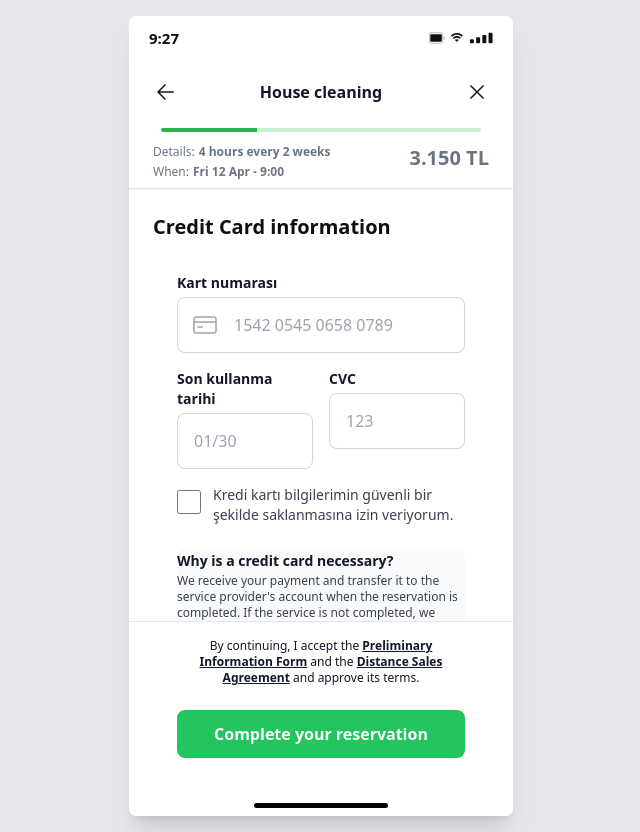
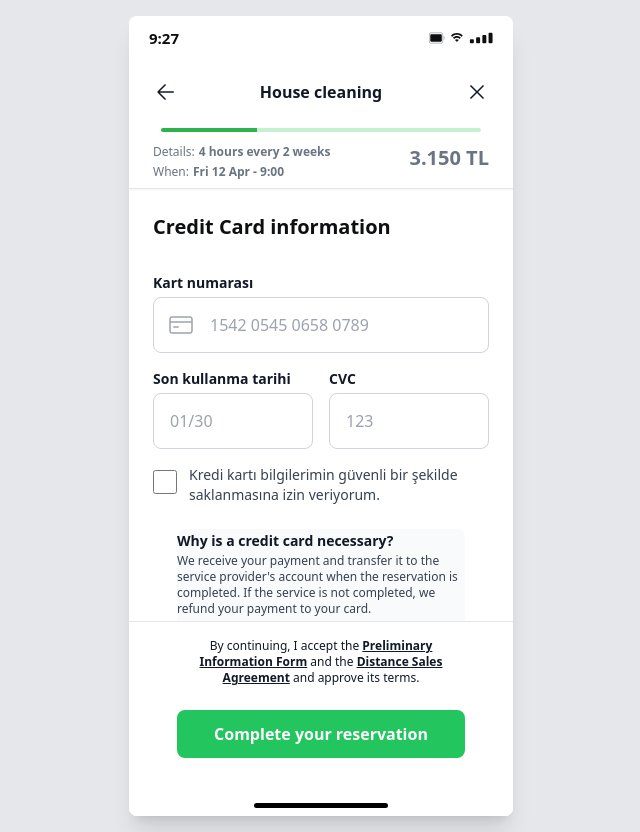
Before and after one commit to Marcobaldessari/Homerun-Replica, a React app: page / in a window 1280 px wide. Shown: the whole page, without its empty margins (319-959 px from the left). Built offline with nearby package versions, Linux system fonts and the light colour scheme; the HTML template or start-up script is replaced by a standard one.

Commit message:
Remove left-right padding from CreditCardForm

```diff
--- a/src/components/CreditCardForm/CreditCardForm.tsx
+++ b/src/components/CreditCardForm/CreditCardForm.tsx
@@ -75,7 +75,7 @@ export const CreditCardForm: React.FC<CreditCardFormProps> = ({
     e.preventDefault();
     onSubmit?.(formData);
   };
-  return <div className={`w-full max-w-lg bg-white p-6 space-y-4 ${className}`} data-id={dataId}>
+  return <div className={`w-full max-w-lg bg-white py-6 space-y-4 ${className}`} data-id={dataId}>
         {/* Card Number */}
         <div className="space-y-1">
           <label htmlFor="cardNumber" className="block text-sm font-semibold text-gray-900">
```
